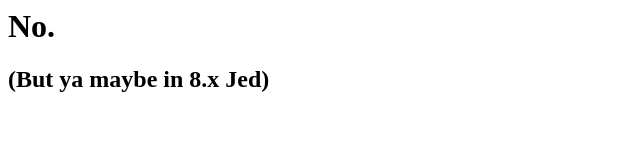
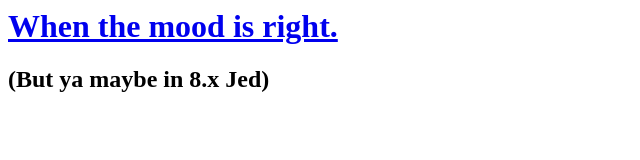
Before and after one commit to brianleroux/doesbrianlerouxusepromisesyet.com, a website: page src/html/get-index/index.html in a window 1280 px wide. Shown: the whole page, without its empty margins (0-640 px from the left). Drawn offline with Linux system fonts and the light colour scheme.

Commit message:
I got joaks

```diff
--- a/src/html/get-index/index.html
+++ b/src/html/get-index/index.html
@@ -1,4 +1,4 @@
 <div class=content>
-  <h1>No.</h1>
+  <h1><a href="https://twitter.com/brianleroux/status/901879165858627584">When the mood is right.</a></h1>
   <h2>(But ya maybe in 8.x Jed)</h2>
 </div>
```
